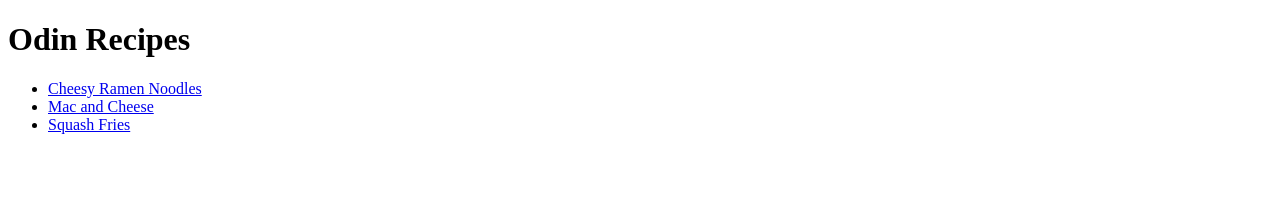
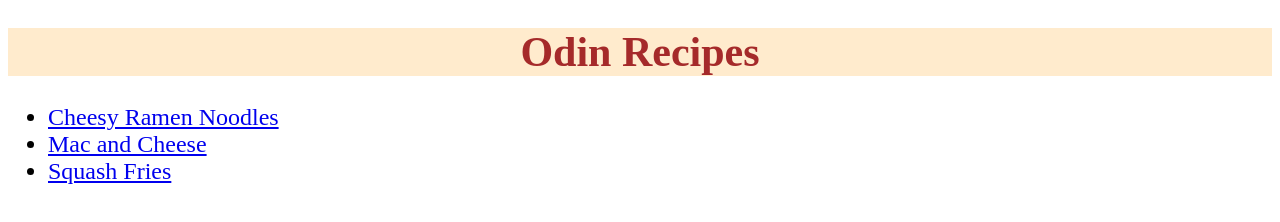
Before and after one commit to cryptxwastaken/odin-recipes, a plain HTML site: page index.html in a window 1280 px wide. Drawn offline with Linux system fonts and the light colour scheme.

Commit message:
Add properties to elements

```diff
--- a/index.html
+++ b/index.html
@@ -8,7 +8,7 @@
 </head>
 <body>
     <h1>Odin Recipes</h1>
-    <ul>
+    <ul class="menu">
         <li><a href="recipes/cheesy-ramen-noodles.html">Cheesy Ramen Noodles</a></li>
         <li><a href="recipes/mac-and-cheese.html">Mac and Cheese</a></li>
         <li><a href="recipes/squash-fries.html">Squash Fries</a></li>
--- a/styles.css
+++ b/styles.css
@@ -0,0 +1,20 @@
+h1,
+h2 {
+    background-color: blanchedalmond;
+    color: brown;
+    font-weight: bold;
+    text-align: center;
+}
+
+h1 {
+    font-size: 42px;
+}
+
+p,
+li {
+    font-size: 20px;
+}
+
+.menu li {
+    font-size: 24px;
+}
```
